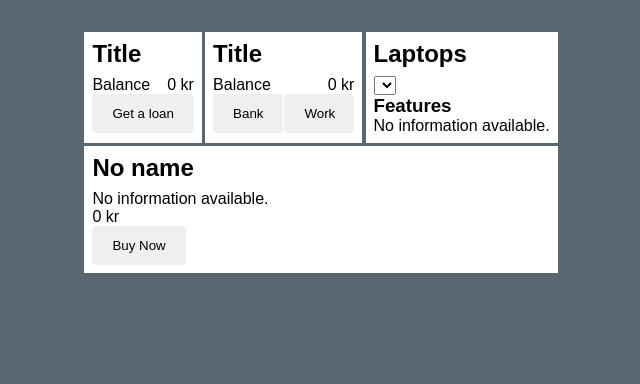
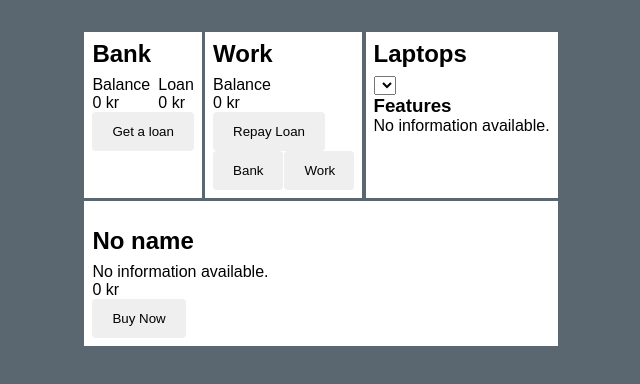
Before and after one commit to Cusatelli/Noroff-Assignment_1, a plain HTML site: page src/index.html in a window 1280 px wide. Shown: the whole page, without its empty margins (319-959 px from the left). Drawn offline with Linux system fonts and the light colour scheme; no server answers.

Commit message:
Added missing sections.

```diff
--- a/src/index.html
+++ b/src/index.html
@@ -10,19 +10,34 @@
 <body>
     <div class="grid">
         <div class="container" id="bank">
-            <h2 class="title">Title</h2>
+            <h2 class="title">Bank</h2>
             <div class="balance-container">
+                <div>
                     <p class="title">Balance</p>
                     <p class="balance" id="bank-balance">0 kr</p>
                 </div>
-            <button id="loan-button">Get a loan</button>
+                <div id="loan-section">
+                    <p class="title">Loan</p>
+                    <p class="loan" id="bank-loan">0 kr</p>
+                </div>
+            </div>
+            <div class="buttons">
                 <button id="pay-loan-button">Pay off loan</button>
             </div>
+            <div class="buttons">
+                <button id="loan-button">Get a loan</button>
+            </div>
+        </div>
         <div class="container" id="work">
-            <h2 class="title">Title</h2>
+            <h2 class="title">Work</h2>
             <div class="balance-container">
+                <div>
                     <p class="title">Balance</p>
                     <p class="balance" id="work-balance">0 kr</p>
+                </div>
+            </div>
+            <div class="buttons">
+                <button id="repay-loan-button">Repay Loan</button>
             </div>
             <div class="buttons">
                 <button id="bank-button">Bank</button>
@@ -36,10 +51,15 @@
             <p id="computer-select-info">No information available.</p>
         </div>
         <div class="container" id="computer-info">
+            <img src="" id="computer-info-image"/>
+            <div class="computer-info-desc">
                 <h2 id="computer-info-name">No name</h2>
                 <p id="computer-info-desc">No information available.</p>
+            </div>
+            <div class="computer-info-price">
                 <p id="computer-info-price">0 kr</p>
                 <button id="buy-button">Buy Now</button>
+            </div>
         </div>
     </div>
     <script src="./js/app.js"></script>
```
Lines whose indentation alone changed are shown as unchanged.
